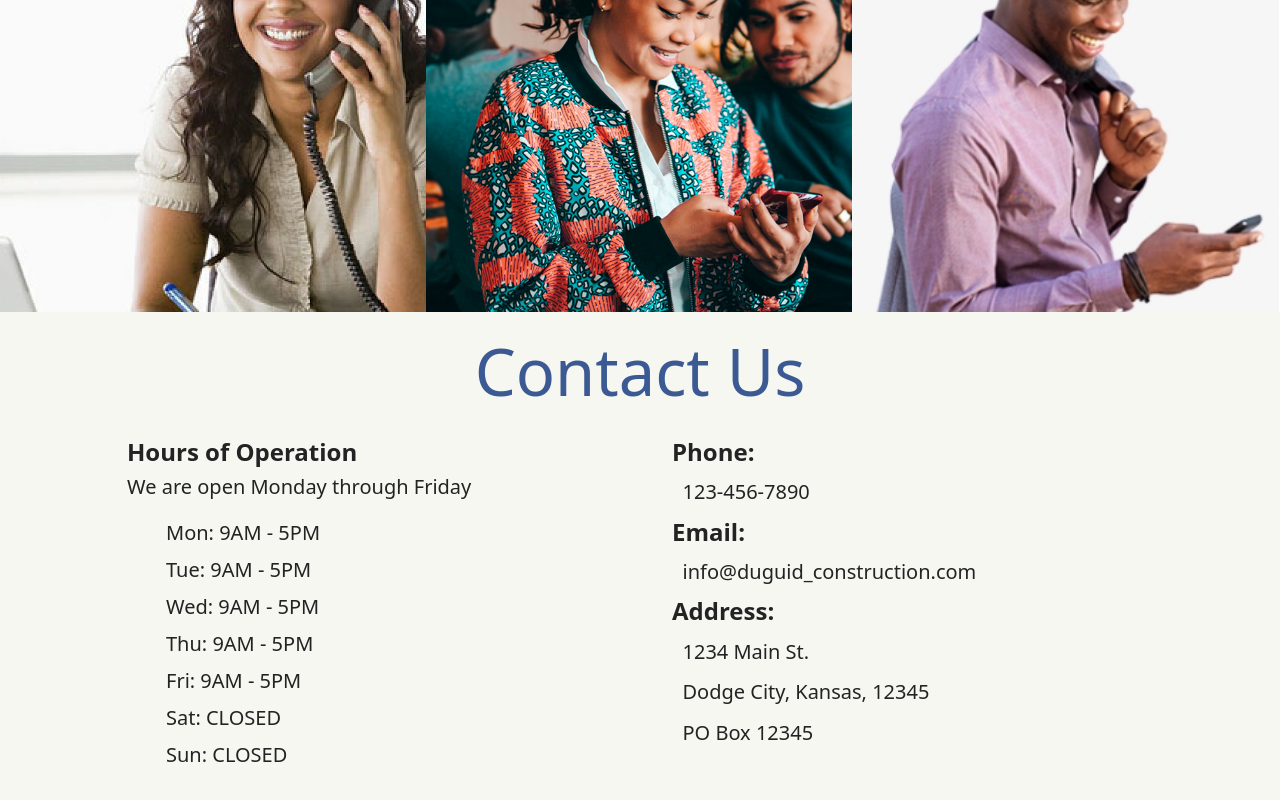
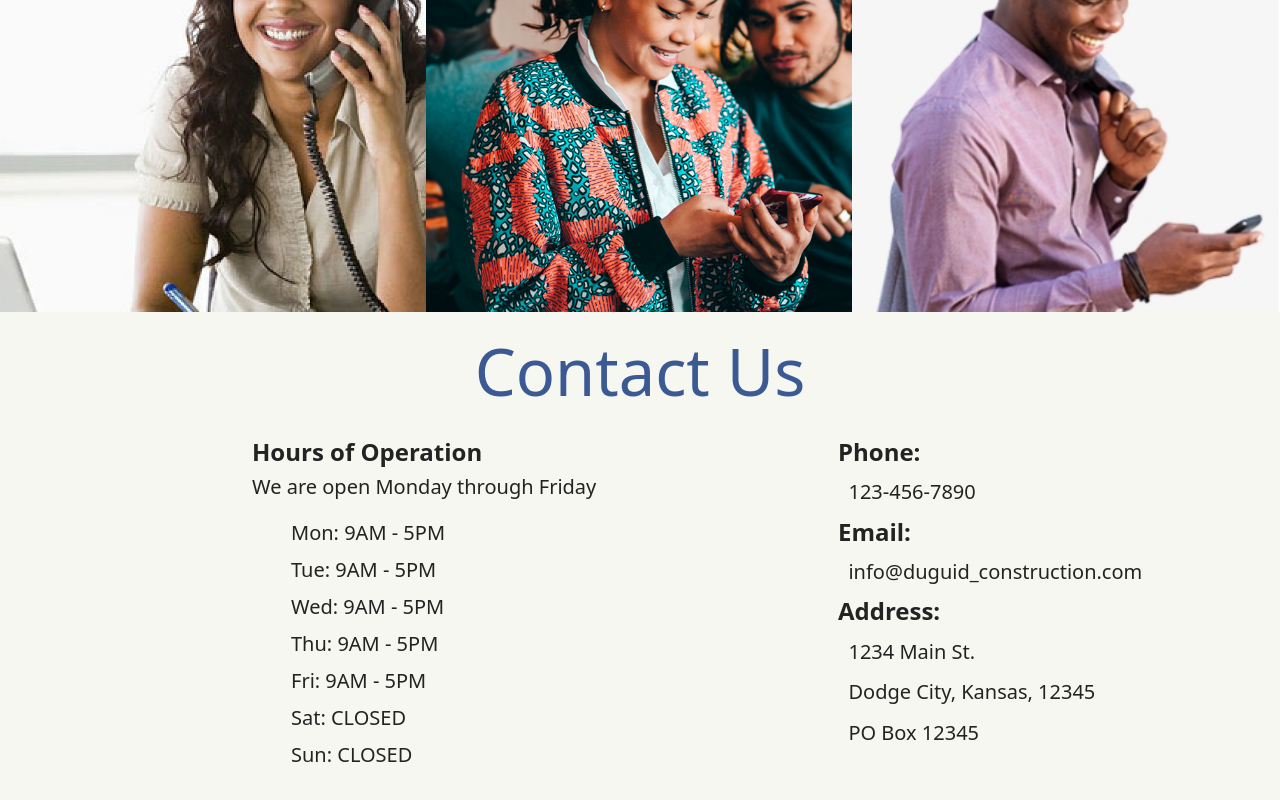
Before and after one commit to RFC2207-Khazad-Dum/DuguidConstruction, a Next.js app: page /contact in a window 1280 px wide. Shown: the part 202-1002 px from the top of the page. Built offline with nearby package versions, Linux system fonts and the light colour scheme; no server answers.

Commit message:
edited contact page styles

```diff
--- a/styles/Contact.module.css
+++ b/styles/Contact.module.css
@@ -17,12 +17,13 @@
 }
 
 #contactInfo {
-  padding: 20px 75px 20px 75px;
+  padding: 20px 75px 20px 200px;
   display: flex;
   flex-direction: row;
   align-items: center;
   height: 50%;
   color: rgb(35, 35, 35);
+  gap: 200px;
 }
 
 #contactTitle {
```
